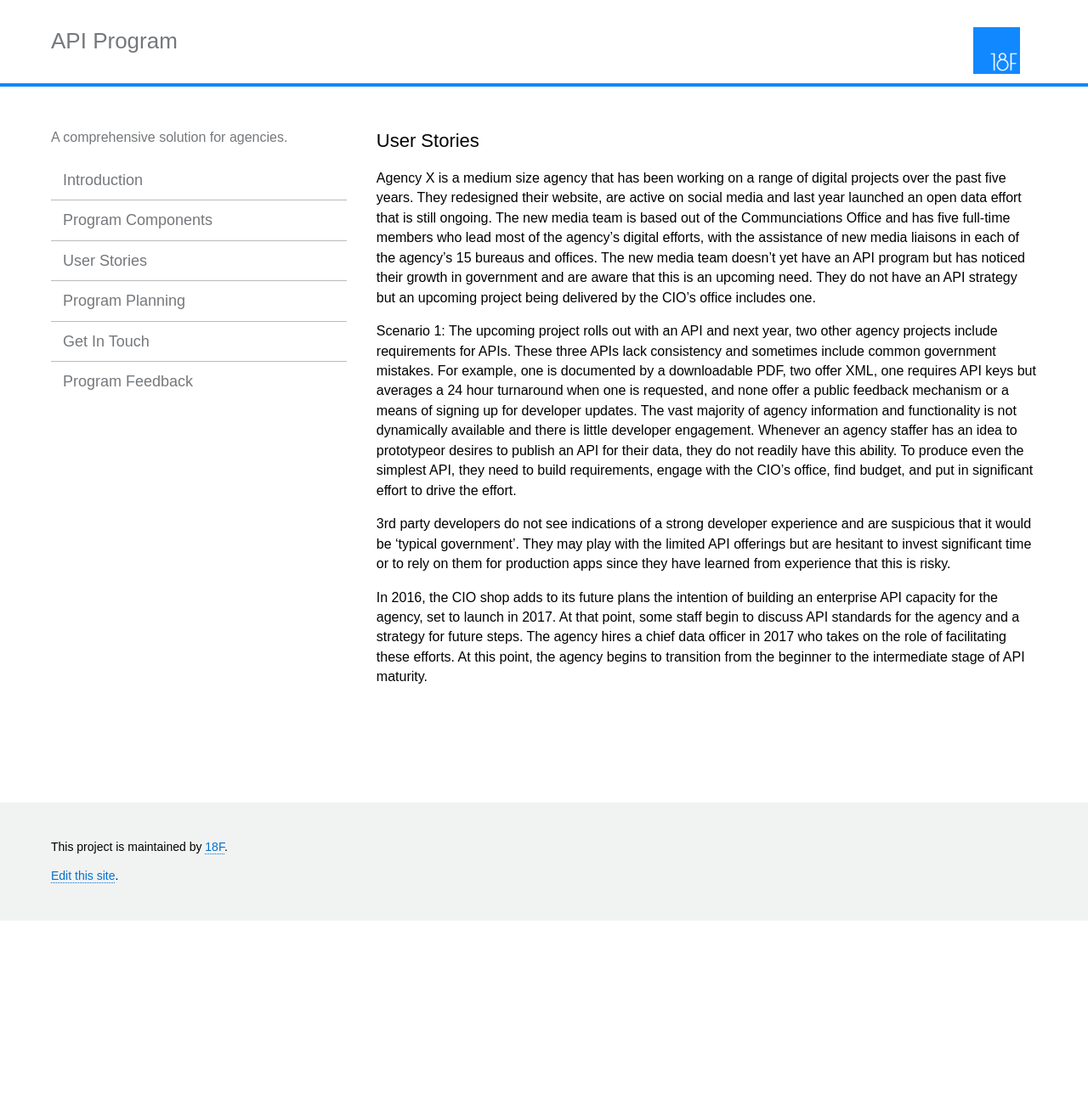
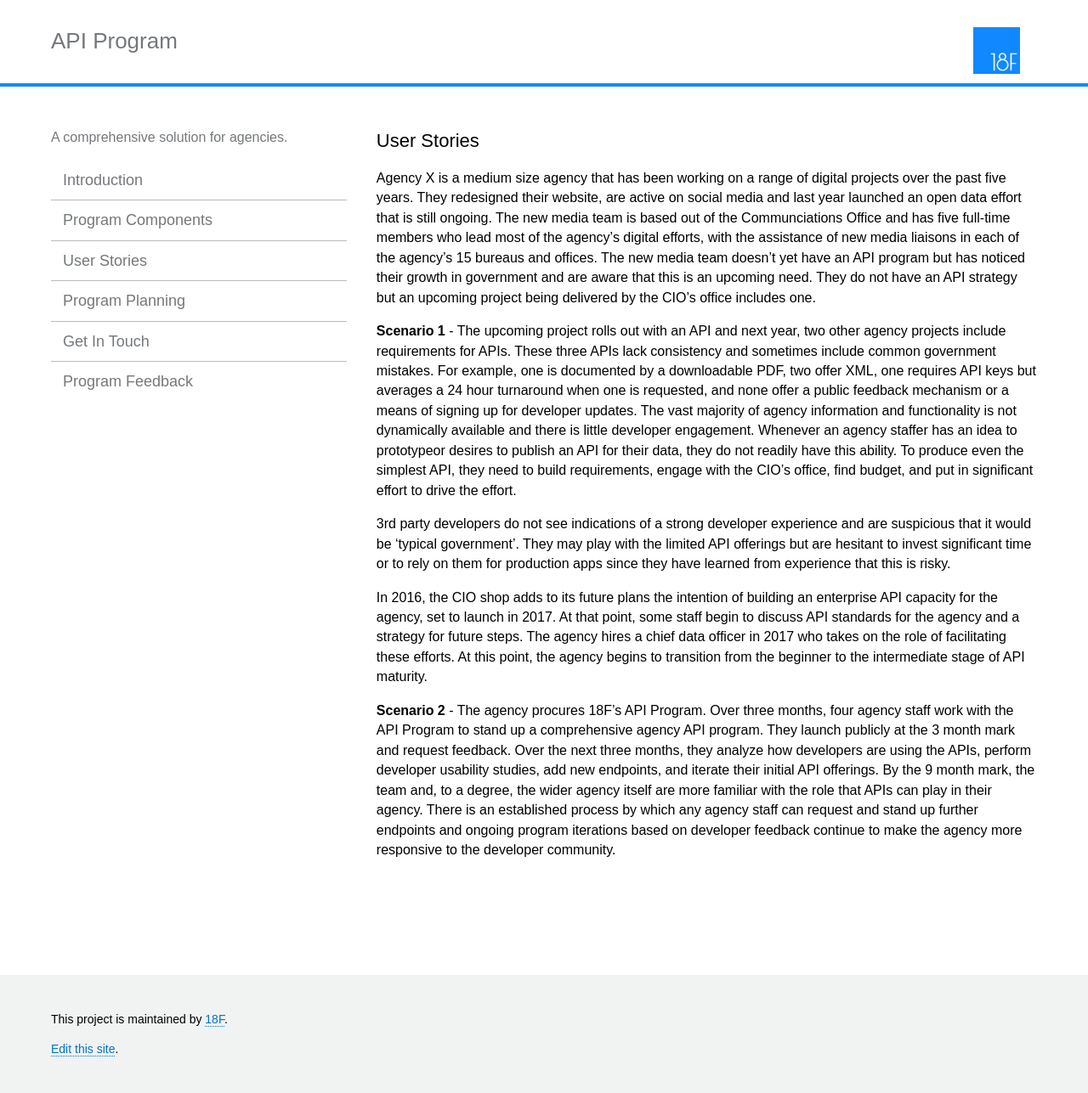
Before and after one commit to 18F/api-program, a Jekyll site: the page built from pages/user-stories.md, in a window 1280 px wide. Shown: the whole page at 85% size. Built offline with Jekyll 4.4.1, drawn with Linux system fonts in a browser that asks for light colours; before the commit the page ends 1084 px from its top, so only the background shows below that.

Commit message:
adding scenario 2

```diff
--- a/pages/user-stories.md
+++ b/pages/user-stories.md
@@ -6,8 +6,10 @@ permalink: /user-stories/
 
 Agency X is a medium size agency that has been working on a range of digital projects over the past five years.  They redesigned their website, are active on social media and last year launched an open data effort that is still ongoing.  The new media team is based out of the Communciations Office and has five full-time members who lead most of the agency's digital efforts, with the assistance of new media liaisons in each of the agency's 15 bureaus and offices.  The new media team doesn't yet have an API program but has noticed their growth in government and are aware that this is an upcoming need.  They do not have an API strategy but an upcoming project being delivered by the CIO's office includes one.
 
-Scenario 1: The upcoming project rolls out with an API and next year, two other agency projects include requirements for APIs. These three APIs lack consistency and sometimes include common government mistakes.  For example, one is documented by a downloadable PDF, two offer XML, one requires API keys but averages a 24 hour turnaround when one is requested, and none offer a public feedback mechanism or a means of signing up for developer updates.  The vast majority of agency information and functionality is not dynamically available and there is little developer engagement.  Whenever an agency staffer has an idea to prototypeor desires to publish an API for their data, they do not readily have this ability.  To produce even the simplest API, they  need to build requirements, engage with the CIO's office, find budget, and put in significant effort to drive the effort.
+**Scenario 1** - The upcoming project rolls out with an API and next year, two other agency projects include requirements for APIs. These three APIs lack consistency and sometimes include common government mistakes.  For example, one is documented by a downloadable PDF, two offer XML, one requires API keys but averages a 24 hour turnaround when one is requested, and none offer a public feedback mechanism or a means of signing up for developer updates.  The vast majority of agency information and functionality is not dynamically available and there is little developer engagement.  Whenever an agency staffer has an idea to prototypeor desires to publish an API for their data, they do not readily have this ability.  To produce even the simplest API, they  need to build requirements, engage with the CIO's office, find budget, and put in significant effort to drive the effort.
 
 3rd party developers do not see indications of a strong developer experience and are suspicious that it would be 'typical government'.  They may play with the limited API offerings but are hesitant to invest significant time or to rely on them for production apps since they have learned from experience that this is risky.
 
 In 2016, the CIO shop adds to its future plans the intention of building an enterprise API capacity for the agency, set to launch in 2017.  At that point, some staff begin to discuss API standards for the agency and a strategy for future steps.  The agency hires a chief data officer in 2017 who takes on the role of facilitating these efforts.  At this point, the agency begins to transition from the beginner to the intermediate stage of API maturity.
+
+**Scenario 2** - The agency procures 18F's API Program.  Over three months, four agency staff work with the API Program to stand up a comprehensive agency API program.  They launch publicly at the 3 month mark and request feedback. Over the next three months, they analyze how developers are using the APIs, perform developer usability studies, add new endpoints, and iterate their initial API offerings.  By the 9 month mark, the team and, to a degree, the wider agency itself are more familiar with the role that APIs can play in their agency.  There is an established process by which any agency staff can request and stand up further endpoints and ongoing program iterations based on developer feedback continue to make the agency more responsive to the developer community.
```
